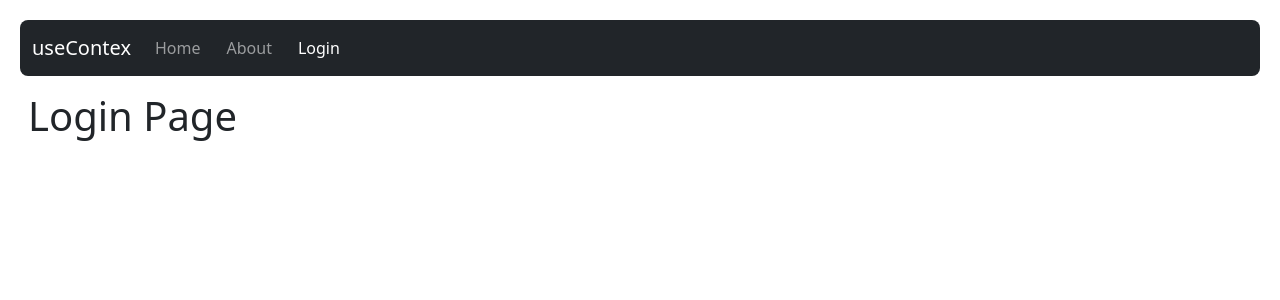
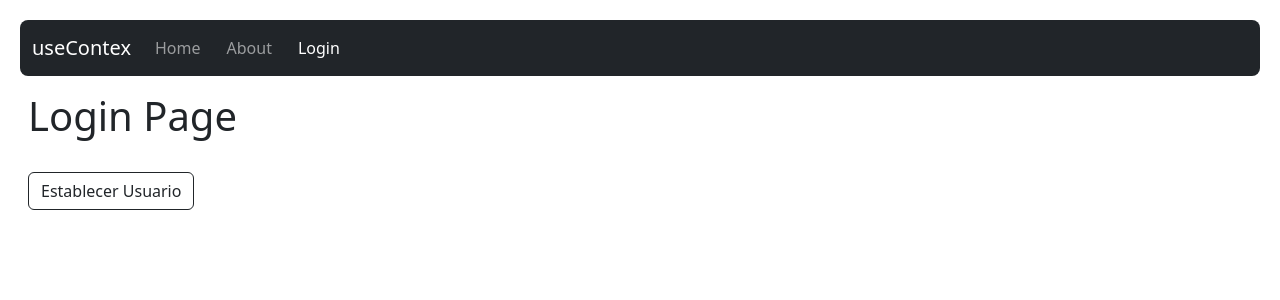
Before and after one commit to vicmtzdev/react-hook-general-app, a React (Vite) app: page /login in a window 1280 px wide. Shown: the top 300 px of the page. Built offline with nearby package versions, Linux system fonts and the light colour scheme.

Commit message:
useContex

```diff
--- a/src/09-useContex/HomePage.jsx
+++ b/src/09-useContex/HomePage.jsx
@@ -1,10 +1,19 @@
+import { useContext } from "react"
+import { UserContext } from "./context/UserContext"
 
 export const HomePage = () => {
+
+    const { user } = useContext(UserContext);
+
     return (
 
         <>
 
-            <h1 className="my-3 mx-2">Home Page</h1>
+            <h1 className="my-3 mx-2">Home Page de {user?.name} </h1>
+
+            <pre className="mx-3">
+                {JSON.stringify(user, null, 3)}
+            </pre>
 
         </>
 
--- a/src/09-useContex/LoginPage.jsx
+++ b/src/09-useContex/LoginPage.jsx
@@ -1,10 +1,26 @@
+import { useContext } from 'react';
+import { UserContext } from './context/UserContext';
 
 export const LoginPage = () => {
+
+    const { user, setUser } = useContext(UserContext);
+
     return (
         <>
 
             <h1 className="my-3 mx-2">Login Page</h1>
 
+            <pre className='mx-3'>
+                {JSON.stringify(user, null, 3)}
+            </pre>
+
+            <button
+                className='btn btn-outline-dark mx-2'
+                onClick={() => setUser({ id: 123, name: 'Víctor Martínez', email: 'victor@google.com' })}
+            >
+                Establecer Usuario
+            </button>
+
         </>
 
     )
--- a/src/09-useContex/MainApp.jsx
+++ b/src/09-useContex/MainApp.jsx
@@ -1,12 +1,13 @@
 import { Navigate, Route, Routes } from 'react-router-dom';
 import { AboutPage } from './AboutPage';
+import { UserProvider } from './context/UserProvider';
 import { HomePage } from './HomePage';
 import { LoginPage } from './LoginPage';
 import { Navbar } from './Navbar';
 
 export const MainApp = () => {
     return (
-        <>
+        <UserProvider>
 
             {/* <h1>Main Page</h1> */}
 
@@ -24,6 +25,6 @@ export const MainApp = () => {
 
             </Routes>
 
-        </>
+        </UserProvider>
     )
 }
--- /dev/null
+++ b/src/09-useContex/context/UserContext.jsx
@@ -0,0 +1,3 @@
+import { createContext } from 'react';
+
+export const UserContext = createContext();
--- /dev/null
+++ b/src/09-useContex/context/UserProvider.jsx
@@ -0,0 +1,25 @@
+import { useState } from "react"
+import { UserContext } from "./UserContext"
+
+// const user = {
+//     id: 123,
+//     name: 'Victor Martinez',
+//     email: 'victor@google.com',
+// }
+
+
+export const UserProvider = ({ children }) => {
+
+
+    const [user, setUser] = useState();
+
+
+    return (
+        // <UserContext.Provider value={{ hola: 'Mundo', user }}>
+        <UserContext.Provider value={{ user, setUser }}>
+
+            {children}
+
+        </UserContext.Provider>
+    )
+}
```
